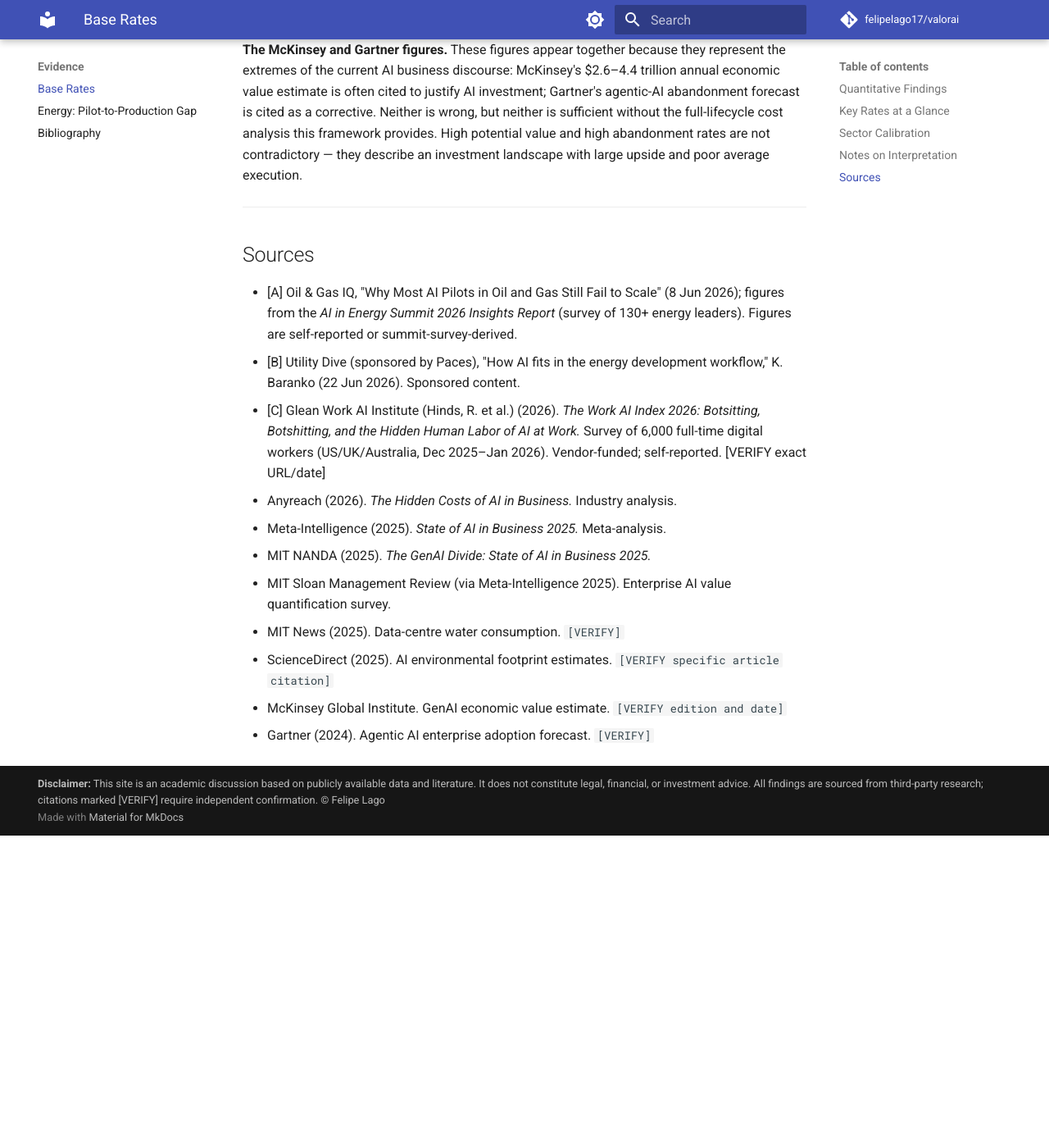
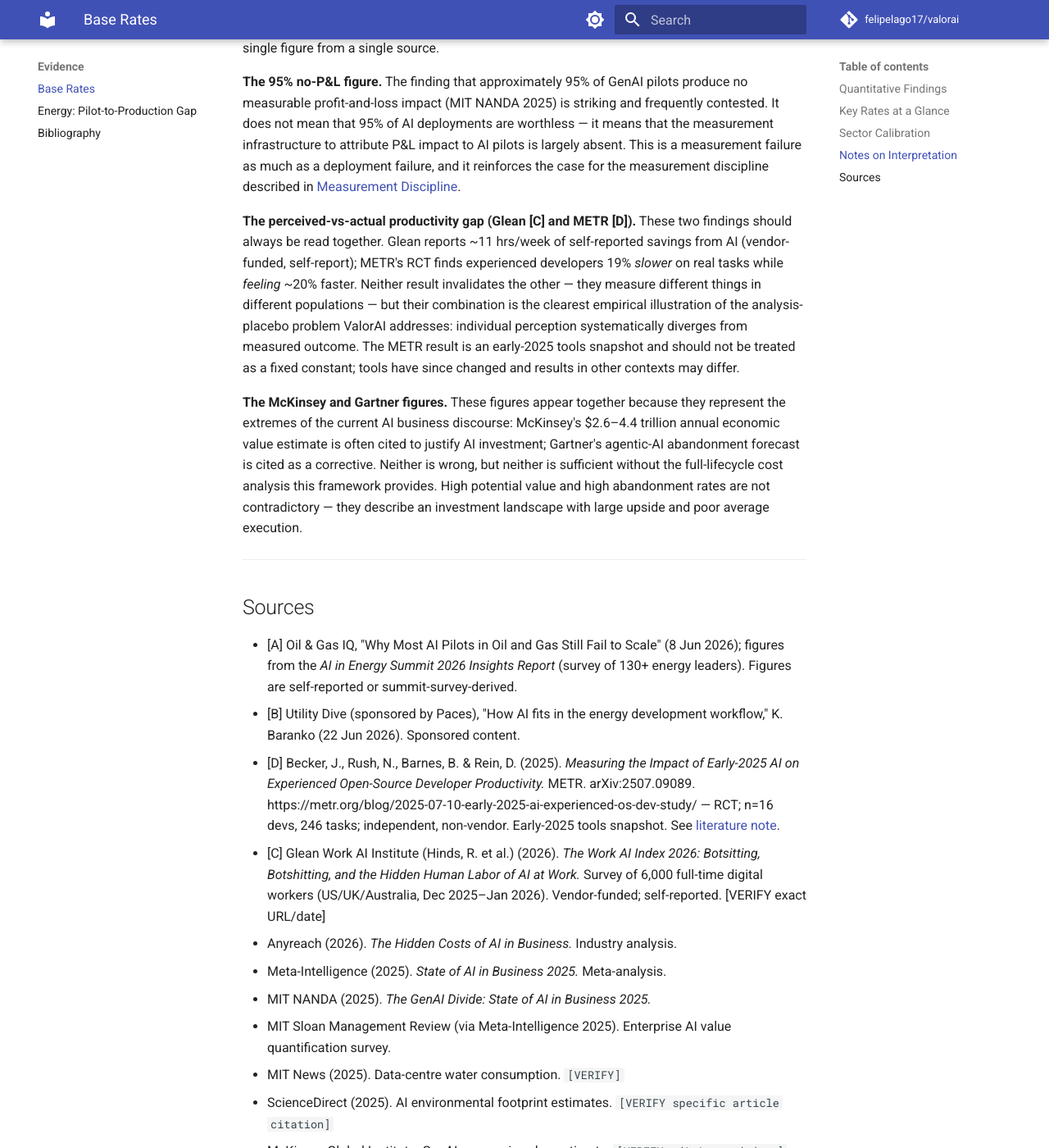
Before and after one commit to felipelago17/valorai, an MkDocs documentation site: the page built from docs/evidence/base-rates.md, in a window 1280 px wide and 1400 px high, scrolled down 3155 px. Shown: the whole window at 82% size. Built offline with MkDocs 1.6.1 and Material for MkDocs 9.7.7, drawn with Linux system fonts in a browser that asks for light colours; comment, search, counter and statistics services are not loaded; before the commit the page ends 4174 px from its top, so only the background shows below that; some of the changed text lies outside the part shown.

Commit message:
docs(base-rates): add METR (2025) RCT row + perceived-vs-actual productivity gap note
- New table row: METR RCT result (19% slower, 95% CI +2%–+39%; perceived 20% faster)
  flagged [INDEPENDENT; RCT; early-2025 snapshot]; source [D] added
- New Notes on Interpretation paragraph: "The perceived-vs-actual productivity gap" —
  explains how Glean [C] and METR [D] should be read together as the Glean/METR pair
  and explicitly flags the early-2025 snapshot caveat
- Source [D] entry added before [C] in the Sources list

Co-Authored-By: Claude Sonnet 4.6 <noreply@anthropic.com>
Claude-Session: https://claude.ai/code/session_01M2u5AQ9JZVkWQy43A2AKNH

```diff
--- a/docs/evidence/base-rates.md
+++ b/docs/evidence/base-rates.md
@@ -32,6 +32,7 @@ These figures are not assumptions — they are empirical reference points. A val
 | AI-engaged time consumed by "botsitting" (supervising, context-feeding, cleanup) | ~6.4 hrs/wk (~37%) | Glean Work AI Institute (2026) [C] [VENDOR-FUNDED; SELF-REPORT] |
 | Organisations reporting significantly better performance from AI | ~13% | Glean Work AI Institute (2026) [C] — consistent with MIT Sloan figure above |
 | Workers admitting "botshitting" (shipping AI output they did not verify) | 69% | Glean Work AI Institute (2026) [C] [VENDOR-FUNDED; SELF-REPORT] |
+| AI task completion time vs without AI (experienced OSS developers, RCT) | 19% *slower* (95% CI +2% to +39%); perceived ~20% *faster* | Becker et al. / METR (2025) [D] [INDEPENDENT; RCT; early-2025 snapshot] |
 
 ---
 
@@ -119,6 +120,8 @@ The figures above are cross-sector aggregates. How the 40–60% hidden-cost shar
 
 **The 95% no-P&L figure.** The finding that approximately 95% of GenAI pilots produce no measurable profit-and-loss impact (MIT NANDA 2025) is striking and frequently contested. It does not mean that 95% of AI deployments are worthless — it means that the measurement infrastructure to attribute P&L impact to AI pilots is largely absent. This is a measurement failure as much as a deployment failure, and it reinforces the case for the measurement discipline described in [Measurement Discipline](../methodology/measurement-discipline.md).
 
+**The perceived-vs-actual productivity gap (Glean [C] and METR [D]).** These two findings should always be read together. Glean reports ~11 hrs/week of self-reported savings from AI (vendor-funded, self-report); METR's RCT finds experienced developers 19% *slower* on real tasks while *feeling* ~20% faster. Neither result invalidates the other — they measure different things in different populations — but their combination is the clearest empirical illustration of the analysis-placebo problem ValorAI addresses: individual perception systematically diverges from measured outcome. The METR result is an early-2025 tools snapshot and should not be treated as a fixed constant; tools have since changed and results in other contexts may differ.
+
 **The McKinsey and Gartner figures.** These figures appear together because they represent the extremes of the current AI business discourse: McKinsey's $2.6–4.4 trillion annual economic value estimate is often cited to justify AI investment; Gartner's agentic-AI abandonment forecast is cited as a corrective. Neither is wrong, but neither is sufficient without the full-lifecycle cost analysis this framework provides. High potential value and high abandonment rates are not contradictory — they describe an investment landscape with large upside and poor average execution.
 
 ---
@@ -127,6 +130,7 @@ The figures above are cross-sector aggregates. How the 40–60% hidden-cost shar
 
 - [A] Oil & Gas IQ, "Why Most AI Pilots in Oil and Gas Still Fail to Scale" (8 Jun 2026); figures from the *AI in Energy Summit 2026 Insights Report* (survey of 130+ energy leaders). Figures are self-reported or summit-survey-derived.
 - [B] Utility Dive (sponsored by Paces), "How AI fits in the energy development workflow," K. Baranko (22 Jun 2026). Sponsored content.
+- [D] Becker, J., Rush, N., Barnes, B. & Rein, D. (2025). *Measuring the Impact of Early-2025 AI on Experienced Open-Source Developer Productivity.* METR. arXiv:2507.09089. https://metr.org/blog/2025-07-10-early-2025-ai-experienced-os-dev-study/ — RCT; n=16 devs, 246 tasks; independent, non-vendor. Early-2025 tools snapshot. See [literature note](../literature/bibliography.md).
 - [C] Glean Work AI Institute (Hinds, R. et al.) (2026). *The Work AI Index 2026: Botsitting, Botshitting, and the Hidden Human Labor of AI at Work.* Survey of 6,000 full-time digital workers (US/UK/Australia, Dec 2025–Jan 2026). Vendor-funded; self-reported. [VERIFY exact URL/date]
 - Anyreach (2026). *The Hidden Costs of AI in Business.* Industry analysis.
 - Meta-Intelligence (2025). *State of AI in Business 2025.* Meta-analysis.
```
